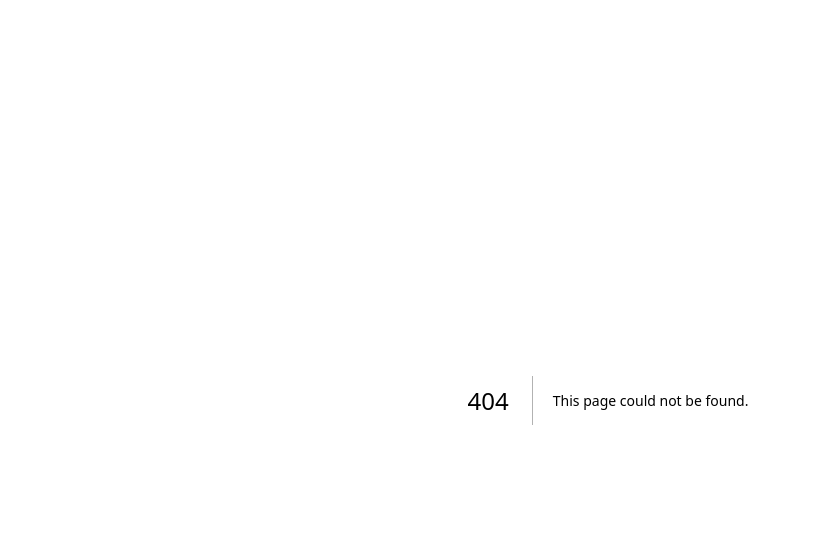
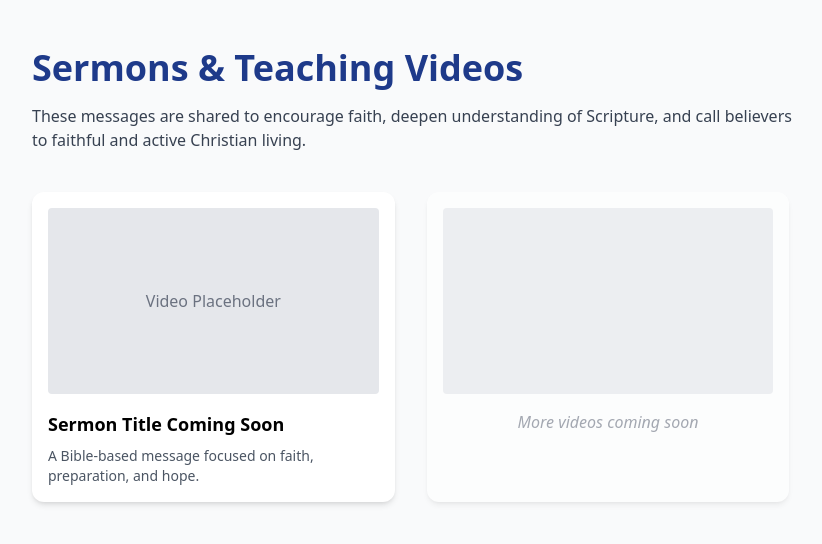
Before and after one commit to klfministries/klf-ministries-website, a Next.js app: page /videos in a window 1280 px wide. Before the commit this address had no page. Shown: the top 544 px of the page, without its empty margins (32-854 px from the left). Built offline with nearby package versions, Linux system fonts and the light colour scheme.

Commit message:
Add Videos page with sermon library layout

```diff
--- /dev/null
+++ b/app/videos/page.jsx
@@ -0,0 +1,46 @@
+export const metadata = {
+  title: "Sermons & Teaching Videos | KLF Ministries",
+  description:
+    "Watch sermons, Bible teachings, and inspirational Christian videos by Pastor Kiwayne Ferron through KLF Ministries.",
+};
+
+export default function VideosPage() {
+  return (
+    <main className="min-h-screen bg-gray-50 px-6 py-12">
+      <section className="max-w-6xl mx-auto">
+        <h1 className="text-3xl md:text-4xl font-bold text-blue-900 mb-4">
+          Sermons & Teaching Videos
+        </h1>
+
+        <p className="text-gray-700 mb-10 max-w-3xl">
+          These messages are shared to encourage faith, deepen understanding of
+          Scripture, and call believers to faithful and active Christian living.
+        </p>
+
+        {/* VIDEO GRID */}
+        <div className="grid sm:grid-cols-2 md:grid-cols-3 gap-8">
+          {/* VIDEO CARD */}
+          <div className="bg-white rounded-xl shadow-md p-4">
+            <div className="aspect-video bg-gray-200 rounded mb-4 flex items-center justify-center text-gray-500">
+              Video Placeholder
+            </div>
+            <h2 className="font-semibold text-lg mb-2">
+              Sermon Title Coming Soon
+            </h2>
+            <p className="text-sm text-gray-600">
+              A Bible-based message focused on faith, preparation, and hope.
+            </p>
+          </div>
+
+          {/* DUPLICATE PLACEHOLDER */}
+          <div className="bg-white rounded-xl shadow-md p-4 opacity-60">
+            <div className="aspect-video bg-gray-200 rounded mb-4"></div>
+            <p className="text-gray-500 italic text-center">
+              More videos coming soon
+            </p>
+          </div>
+        </div>
+      </section>
+    </main>
+  );
+}
```
